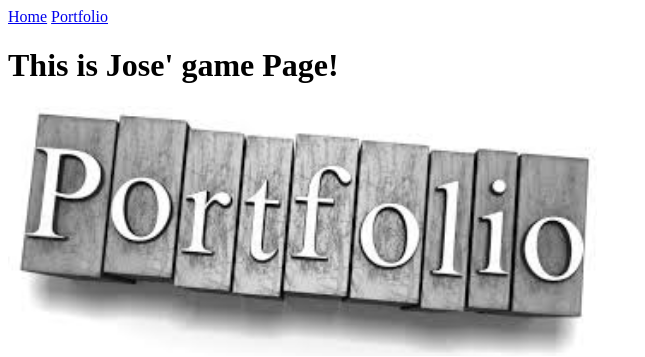
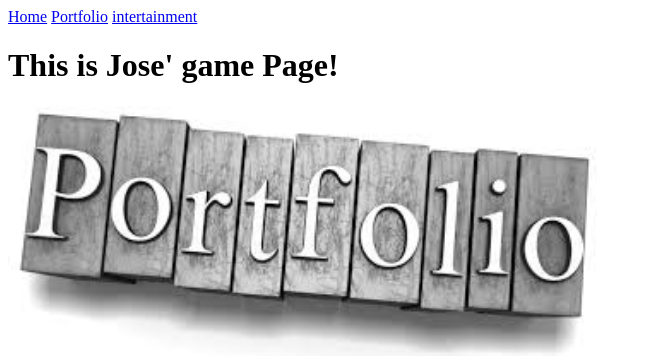
Before and after one commit to noelvas/noelvas.github.io, a plain HTML site: page dig_dug.html in a window 1280 px wide. Shown: the top 357 px of the page, without its empty margins (0-645 px from the left). Drawn offline with Linux system fonts and the light colour scheme; files whose address does not match are found by name.

Commit message:
initial commit

```diff
--- a/dig_dug.html
+++ b/dig_dug.html
@@ -7,6 +7,7 @@
 	  <body>
     <a href="index.html">Home</a>
     <a href="digdug.html">Portfolio</a>
+    <a href="digdug.html">intertainment</a>
     <h1>This is Jose' game Page!</h1>
     <img src="images/portfolio.jpg" height="250">
     <br>
```
